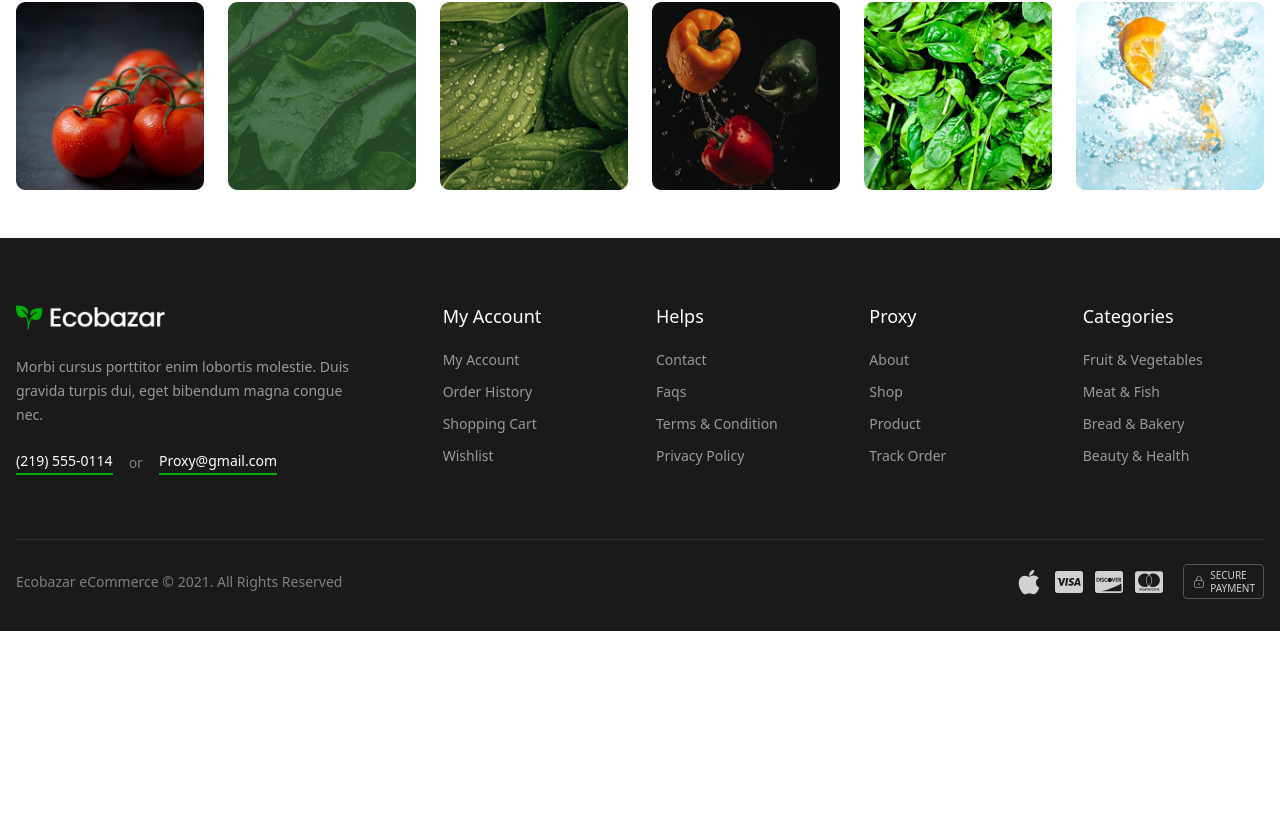
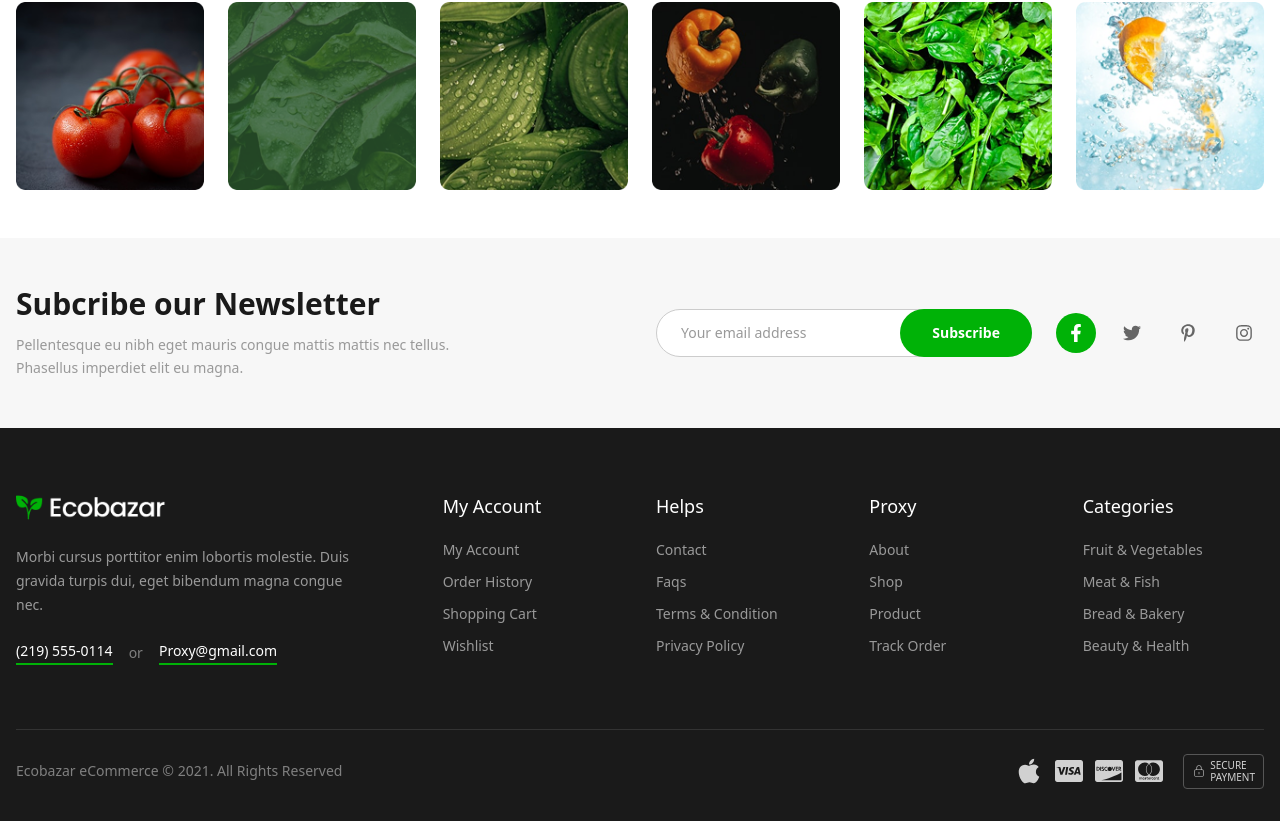
Before and after one commit to jefrinakterjui/Ecobazar-frontend, a Next.js app: page / in a window 1280 px wide. Shown: the part 6282-7103 px from the top of the page. Before the commit the page ends 6913 px from the top, so only its background shows below. Built offline with nearby package versions, Linux system fonts and the light colour scheme.

Commit message:
News letter section with responsive

```diff
--- a/src/app/(public)/page.tsx
+++ b/src/app/(public)/page.tsx
@@ -7,6 +7,7 @@ import Hero from "@/components/module/Home/Hero";
 import HotDeals from "@/components/module/Home/HotDeals";
 import InstagramFeed from "@/components/module/Home/InstagramFeed";
 import LatestNews from "@/components/module/Home/LatestNews";
+import Newsletter from "@/components/module/Home/Newsletter";
 import PopularCategories from "@/components/module/Home/PopularCategories";
 import PopularProducts from "@/components/module/Home/PopularProducts";
 import PromotionalBanners from "@/components/module/Home/PromotionalBanners";
@@ -26,6 +27,7 @@ export default function page() {
             <ClientTestimonials/>
             <CompanyLogos/>
             <InstagramFeed/>
+            <Newsletter/>
         </div>
     );
 }
--- /dev/null
+++ b/src/components/module/Home/Newsletter.tsx
@@ -0,0 +1,84 @@
+"use client";
+
+import Link from "next/link";
+import { useState, FormEvent } from "react";
+import { FaFacebookF, FaTwitter, FaPinterestP, FaInstagram } from "react-icons/fa";
+
+const Newsletter = () => {
+  const [email, setEmail] = useState("");
+
+  const handleSubmit = (e: FormEvent) => {
+    e.preventDefault();
+    console.log("Subscribing email:", email);
+    setEmail("");
+  };
+
+  return (
+    <section className="py-12 bg-gray-50 font-sans">
+      <div className="container mx-auto px-4">
+        <div className="flex flex-col lg:flex-row items-center justify-between gap-8">
+
+          <div className="w-full lg:w-1/2">
+            <h2 className="text-2xl md:text-3xl font-bold text-gray-900 mb-3">
+              Subcribe our Newsletter
+            </h2>
+            <p className="text-gray-400 text-sm leading-relaxed max-w-md">
+              Pellentesque eu nibh eget mauris congue mattis mattis nec tellus. Phasellus imperdiet elit eu magna.
+            </p>
+          </div>
+
+          <div className="w-full lg:w-1/2 flex flex-col md:flex-row items-center gap-6 lg:justify-end">
+            <form onSubmit={handleSubmit} className="relative w-full max-w-md">
+              <div className="relative flex items-center">
+                <input
+                  type="email"
+                  placeholder="Your email address"
+                  value={email}
+                  onChange={(e) => setEmail(e.target.value)}
+                  className="w-full h-12 pl-6 pr-32 rounded-full border border-gray-200 focus:outline-none focus:border-primary text-gray-600 text-sm bg-white placeholder:text-gray-400"
+                  required
+                />
+                <button
+                  type="submit"
+                  className="absolute right-0 top-0 h-12 px-8 bg-primary hover:bg-primary-dark text-white text-sm font-semibold cursor-pointer rounded-full transition-colors duration-300"
+                >
+                  Subscribe
+                </button>
+              </div>
+            </form>
+
+            <div className="flex items-center gap-4">
+              <Link
+                href="#"
+                className="w-10 h-10 flex items-center justify-center rounded-full bg-primary text-white transition-all hover:bg-primary-dark"
+              >
+                <FaFacebookF size={18} />
+              </Link>
+              <Link
+                href="#"
+                className="w-10 h-10 flex items-center justify-center rounded-full text-gray-600 hover:text-primary transition-all"
+              >
+                <FaTwitter size={18} />
+              </Link>
+              <Link
+                href="#"
+                className="w-10 h-10 flex items-center justify-center rounded-full text-gray-600 hover:text-primary transition-all"
+              >
+                <FaPinterestP size={18} />
+              </Link>
+              <Link
+                href="#"
+                className="w-10 h-10 flex items-center justify-center rounded-full text-gray-600 hover:text-primary transition-all"
+              >
+                <FaInstagram size={18} />
+              </Link>
+            </div>
+          </div>
+
+        </div>
+      </div>
+    </section>
+  );
+};
+
+export default Newsletter;
```
